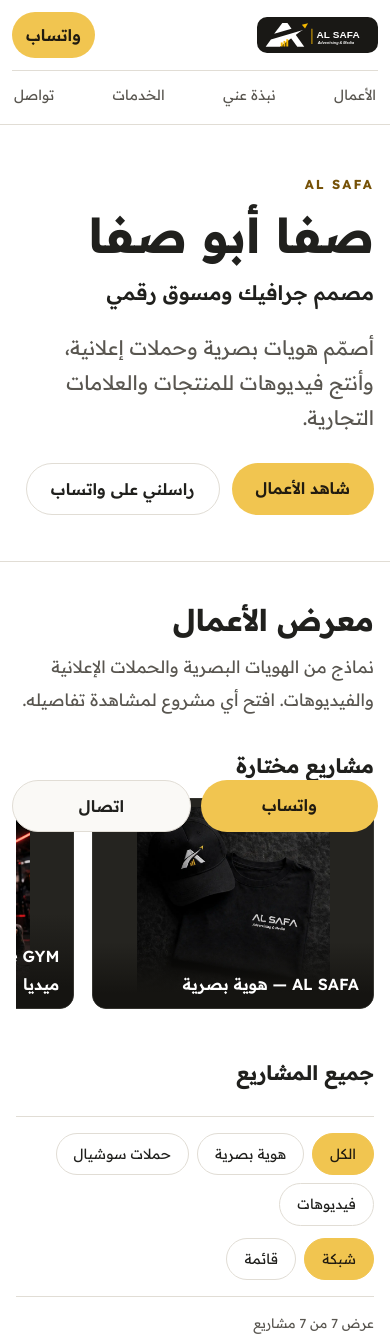
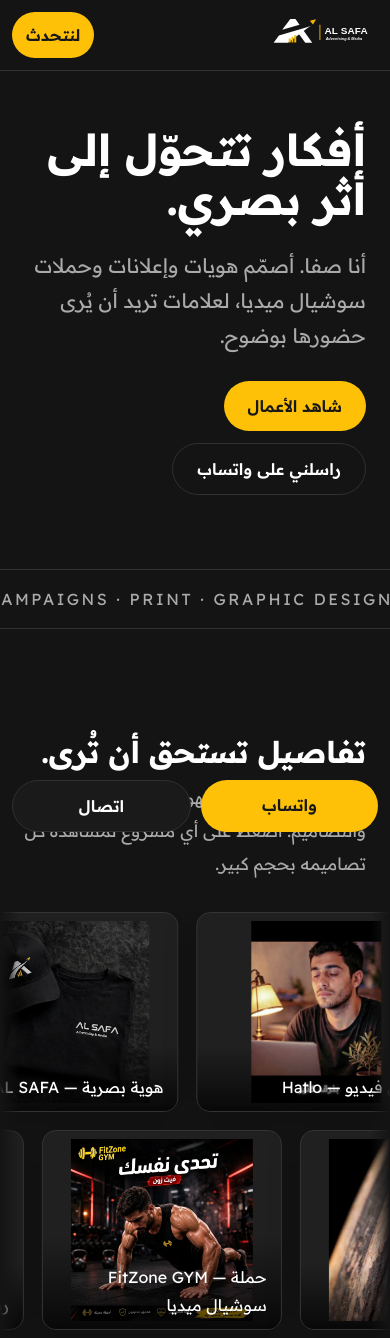
Before and after one commit to infoalsafaads-gif/rrtn, a plain HTML site: page index.html in a window 390 px wide. Shown: the top 1338 px of the page. Drawn offline with Linux system fonts and the light colour scheme.

Commit message:
Restore AL SAFA homepage before portfolio refresh

```diff
--- a/index.html
+++ b/index.html
@@ -1,8 +1,8 @@
 <!doctype html>
 <html lang="ar" dir="rtl"><head>
 <meta charset="utf-8"><meta name="viewport" content="width=device-width, initial-scale=1, viewport-fit=cover">
-<meta name="theme-color" content="#ffffff"><meta name="description" content="الموقع الرسمي لصفا أبو صفا، مصمم جرافيك ومسوق رقمي من طولكرم. استعرض أعمال الهوية البصرية والحملات وإعلانات الفيديو.">
-<title>صفا أبو صفا | AL SAFA للتصميم والإعلان</title>
+<meta name="theme-color" content="#141414"><meta name="description" content="AL SAFA — تصميم جرافيك، هويات بصرية، إعلانات وفيديوهات إبداعية.">
+<title>AL SAFA — صفا | تصميم · إعلانات · هوية بصرية</title>
 <link rel="preconnect" href="https://fonts.googleapis.com"><link rel="preconnect" href="https://fonts.gstatic.com" crossorigin>
 <link href="https://fonts.googleapis.com/css2?family=Readex+Pro:wght@300;400;600;700&display=swap" rel="stylesheet">
 <style>
@@ -58,61 +58,15 @@ dialog{border-radius:16px 16px 0 0;overscroll-behavior:contain}
 @media(max-width:1000px){.projects{grid-template-columns:repeat(2,minmax(0,1fr))}}
 @media(max-width:620px){.projects{grid-template-columns:1fr;gap:18px}.project .picture{aspect-ratio:4/3}.project .details{min-height:0;padding:17px 19px}.projects.list .project{grid-template-columns:120px minmax(0,1fr)}.projects.list .project .picture{min-height:140px}.projects.list .project .details{padding:12px}.projects.list .project strong{font-size:15px}.projects.list .project .details small{font-size:11px}.projects.list .openhint{margin-top:8px}.flow{margin-block:30px 42px}.flowitem{width:240px;height:200px}.bar .btn{margin-inline-start:auto}.dialoghead{padding:12px 16px}}
 @media(prefers-reduced-motion:reduce){.project,.project .picture img,.flowitem{transition:none}}
-
-:root{--bg:#fff;--ink:#20201d;--mute:#595650;--card:#faf9f6;--line:#e1ddd5;--y:#f1c550;--yink:#211b10;color-scheme:light}
-body{background:var(--bg)}
-.bar .logo,#intro img{background:#191815;border-radius:10px;padding:5px 8px}
-.bar .logo img{display:block}
-nav a:hover,.openhint,.dialoghead small,.panel small,.node b{color:#765208}
-.hero{padding-block:clamp(48px,9vw,108px) clamp(46px,7vw,84px)}
-.hero h1{font-size:clamp(48px,9vw,96px);margin-bottom:12px}
-.hero .hero-brand{font-size:13px;letter-spacing:.16em;color:#765208;font-weight:700;margin:0 0 14px}
-.hero .hero-role{font-weight:600;color:var(--ink);margin:0}
-#work{padding-top:clamp(40px,7vw,76px);border-top:1px solid var(--line)}
-#work h3{margin:0 0 12px;font-size:20px}
-.flow{direction:rtl;mask-image:none;margin:0 0 36px;grid-template-columns:repeat(3,minmax(0,1fr));overflow:visible}
-.flowitem{width:100%;height:auto;aspect-ratio:4/3;background:#252420;border-color:#35342f;box-shadow:none}
-.flowitem span{font-weight:600;background:linear-gradient(transparent,#151411 78%)}
-.project{border-color:var(--line);box-shadow:none}
-.project:hover{box-shadow:0 10px 26px #2e251014}
-.project .picture{background:#efede8}
-.project .details small{color:var(--mute)}
-.galleryitem{background:var(--card)}
-#about{padding-top:0}
-.about{display:grid;grid-template-columns:minmax(0,1fr) minmax(0,1.6fr);gap:24px 48px;background:var(--card);border:1px solid var(--line);border-radius:22px;padding:clamp(22px,5vw,52px)}
-.about p{color:var(--mute);margin:0 0 12px}
-.about p:last-child{margin-bottom:0}
-.about .about-role{font-weight:600}
-#intro{pointer-events:none;background:transparent;place-items:end center;padding-bottom:84px}
-#intro #skip{pointer-events:auto;background:var(--bg)}
-#intro.off #skip{pointer-events:none}
-#intro img{width:min(170px,45vw)}
-@media(max-width:820px){
- .bar{flex-wrap:wrap}
- nav{display:flex;order:3;width:100%;justify-content:space-between;gap:8px;margin:0;padding-top:8px;border-top:1px solid var(--line)}
- nav a{padding:4px 2px}
- html{scroll-padding-top:125px}
-}
-@media(max-width:620px){
- .wrap{padding-inline:16px}
- .about{grid-template-columns:1fr}
- .flow{grid-template-columns:none;grid-auto-flow:column;grid-auto-columns:80%;overflow-x:auto;scroll-snap-type:x mandatory;padding:3px 3px 10px}
- .flowitem{scroll-snap-align:start}
- .float{bottom:max(12px,env(safe-area-inset-bottom))}
-}
 </style></head><body>
 <div id="intro"><button id="skip" type="button">تخطّي المقدمة</button><img src="./assets/al-safa-logo-clean.svg" alt="AL SAFA"></div>
-<header><div class="bar"><a class="logo" href="#top"><img src="./assets/al-safa-logo-clean.svg" alt="AL SAFA"></a><nav aria-label="التنقل الرئيسي"><a href="#work">الأعمال</a><a href="#about">نبذة عني</a><a href="#services">الخدمات</a><a href="#contact">تواصل</a></nav><a class="btn" href="https://wa.me/972594753699">واتساب</a></div></header>
-<main id="top"><div class="wrap hero"><p class="hero-brand" lang="en">AL SAFA</p><h1>صفا أبو صفا</h1><p class="hero-role">مصمم جرافيك ومسوق رقمي</p><p>أصمّم هويات بصرية وحملات إعلانية، وأنتج فيديوهات للمنتجات والعلامات التجارية.</p><div class="cta"><a class="btn" href="#work">شاهد الأعمال</a><a class="btn ghost" href="https://wa.me/972594753699">راسلني على واتساب</a></div></div>
-<section id="work"><div class="wrap"><h2>معرض الأعمال</h2><p class="lead">نماذج من الهويات البصرية والحملات الإعلانية والفيديوهات. افتح أي مشروع لمشاهدة تفاصيله.</p><h3>مشاريع مختارة</h3><div class="flow" id="flow"></div><h3>جميع المشاريع</h3><div class="tools"><div class="chips" id="chips"></div><div class="views"><button class="view" data-view="grid" aria-pressed="true">شبكة</button><button class="view" data-view="list" aria-pressed="false">قائمة</button></div></div><p id="workcount" class="workcount" aria-live="polite"></p><div class="projects" id="projects"></div><p style="margin-top:28px"><a class="btn ghost" href="https://www.behance.net/a2b6d985" target="_blank" rel="noopener">المزيد على Behance</a></p></div></section>
-<section id="about"><div class="wrap"><div class="about">
-<div><h2>نبذة عني</h2><p class="about-role">صفا أبو صفا · طولكرم، فلسطين</p></div>
-<div><p>أنا صفا أبو صفا، مصمم جرافيك ومسوق رقمي. عملت بشكل مستقل، وفي التصميم والتسويق لدى المؤسسة الوطنية للخدمات الجامعية.</p>
-<p>أساعد المشاريع والعلامات التجارية في بناء هويتها البصرية، وتجهيز محتوى السوشيال ميديا، وإنتاج فيديوهات إعلانية للمنتجات. أستخدم أدوات الذكاء الاصطناعي ضمن عملي في إنتاج الفيديو.</p></div>
-</div></div></section>
+<header><div class="bar"><a class="logo" href="#top"><img src="./assets/al-safa-logo-clean.svg" alt="AL SAFA"></a><nav><a href="#work">الأعمال</a><a href="#services">الخدمات</a><a href="#contact">تواصل</a></nav><a class="btn" href="https://wa.me/972594753699">لنتحدث</a></div></header>
+<main id="top"><div class="wrap hero"><h1>أفكار تتحوّل إلى أثر بصري.</h1><p>أنا صفا. أصمّم هويات وإعلانات وحملات سوشيال ميديا، لعلامات تريد أن يُرى حضورها بوضوح.</p><div class="cta"><a class="btn" href="#work">شاهد الأعمال</a><a class="btn ghost" href="https://wa.me/972594753699">راسلني على واتساب</a></div></div>
+<div class="tick" aria-hidden="true"><span id="ticker"></span></div>
+<section id="work"><div class="wrap"><h2>تفاصيل تستحق أن تُرى.</h2><p class="lead">تحرّك بين نماذج من الهوية البصرية والحملات والتصاميم. اضغط على أي مشروع لمشاهدة كل تصاميمه بحجم كبير.</p></div><div class="flow" id="flow"></div><div class="wrap"><div class="tools"><div class="chips" id="chips"></div><div class="views"><button class="view" data-view="grid" aria-pressed="true">شبكة</button><button class="view" data-view="list" aria-pressed="false">قائمة</button></div></div><p id="workcount" class="workcount" aria-live="polite"></p><div class="projects" id="projects"></div><p style="margin-top:28px"><a class="btn ghost" href="https://www.behance.net/a2b6d985" target="_blank" rel="noopener">المزيد على Behance</a></p></div></section>
 <section id="circle" style="padding-top:0"><div class="wrap"><h2>من الفكرة إلى الانتشار.</h2><p class="lead">منظومة متكاملة تحوّل فكرتك إلى حضور ملموس. اختر الخدمة لاستكشافها.</p><div class="circle"><div class="nodes" id="nodes"></div><div class="panel" aria-live="polite"><small id="panelnum"></small><h3 id="paneltitle"></h3><p id="paneldesc"></p></div></div></div></section>
 <section id="services" style="padding-top:0"><div class="wrap"><h2>ما أقدّمه</h2><div class="svc"><div><h3>تصميم جرافيك</h3><p>هوية بصرية وتصاميم إعلانية تمنح علامتك حضوراً مميزاً.</p></div><div><h3>إنتاج فيديو</h3><p>إعلانات منتجات ومونتاج وموشن بجودة احترافية.</p></div><div><h3>إعلانات بالذكاء الاصطناعي</h3><p>مشاهد سينمائية وتحويل الصور إلى فيديوهات إعلانية.</p></div><div><h3>محتوى العلامات التجارية</h3><p>منشورات وحملات متناسقة للسوشيال ميديا.</p></div></div></div></section>
-<section id="contact" style="padding-top:0"><div class="wrap"><div class="contact"><div><h2>لنتحدث عن مشروعك</h2><p>0594753699 · info.alsafa.ads@gmail.com</p></div><div class="cta"><a class="btn" href="https://wa.me/972594753699">واتساب</a><a class="btn ghost" href="tel:+972594753699">اتصال مباشر</a><a class="btn ghost" href="mailto:info.alsafa.ads@gmail.com">البريد الإلكتروني</a><a class="btn ghost" href="https://www.facebook.com/profile.php?id=61596477453982">فيسبوك</a></div></div></div></section></main>
+<section id="contact" style="padding-top:0"><div class="wrap"><div class="contact"><div><h2>عندك فكرة؟ خلّينا نبدأ.</h2><p>0594753699 · info.alsafa.ads@gmail.com</p></div><div class="cta"><a class="btn" href="https://wa.me/972594753699">واتساب</a><a class="btn ghost" href="tel:+972594753699">اتصال مباشر</a><a class="btn ghost" href="mailto:info.alsafa.ads@gmail.com">البريد الإلكتروني</a><a class="btn ghost" href="https://www.facebook.com/profile.php?id=61596477453982">فيسبوك</a></div></div></div></section></main>
 <div class="wrap"><footer><span>© AL SAFA Advertising & Media</span><span><a href="https://www.facebook.com/profile.php?id=61596477453982">فيسبوك</a> · <a href="#top">العودة للأعلى</a></span></footer></div>
 <div class="float"><a href="https://wa.me/972594753699">واتساب</a><a href="tel:+972594753699">اتصال</a></div>
 <dialog id="dialog"><div class="dialoghead"><div><small id="dialogcategory"></small><h3 id="dialogtitle"></h3></div><button id="close" aria-label="إغلاق">✕</button></div><div class="gallery" id="gallery"></div></dialog>
@@ -149,38 +103,11 @@ function render(){
 }
 for(const [key,name] of categories){let b=document.createElement('button');b.className='chip';b.textContent=name;b.setAttribute('aria-pressed',key==='all');b.onclick=()=>{filter=key;document.querySelectorAll('.chip').forEach(x=>x.setAttribute('aria-pressed',x===b));render()};$('#chips').append(b)}
 document.querySelectorAll('.view').forEach(b=>b.onclick=()=>{document.querySelectorAll('.view').forEach(x=>x.setAttribute('aria-pressed',x===b));projects.classList.toggle('list',b.dataset.view==='list')});
-fetch('./portfolio-data.json')
- .then(response=>{
-  if(!response.ok) throw Error('Portfolio data');
-  return response.json();
- })
- .then(data=>{
-  all=data.projects||[];
-  render();
-  const featured=['brand','social','video'].map(key=>all.find(project=>project.coverImage&&category(project)===key)).filter(Boolean);
-  for(const project of featured){
-   const button=document.createElement('button');
-   button.className='flowitem';
-   button.type='button';
-   const image=document.createElement('img');
-   image.src=project.coverImage;
-   image.alt='';
-   image.loading='lazy';
-   image.decoding='async';
-   const title=document.createElement('span');
-   title.textContent=project.title;
-   button.append(image,title);
-   button.onclick=()=>openProject(project);
-   $('#flow').append(button);
-  }
- })
- .catch(error=>{
-  projects.textContent='تعذر تحميل المشاريع. يرجى تحديث الصفحة.';
-  console.error(error);
- });
+fetch('./portfolio-data.json').then(r=>{if(!r.ok)throw Error('Portfolio data');return r.json()}).then(data=>{all=data.projects||[];render();for(let i=0;i<3;i++){let row=document.createElement('div');row.className='flowrow';const picks=all.filter(p=>p.coverImage).filter((_,j)=>j%3===i);for(let repeat=0;repeat<2;repeat++){for(const p of picks){const b=document.createElement('button');b.className='flowitem';b.type='button';let img=document.createElement('img');img.src=p.coverImage;img.alt='';img.loading='lazy';let title=document.createElement('span');title.textContent=p.title;b.append(img,title);b.onclick=()=>openProject(p);row.append(b)}}$('#flow').append(row)}}).catch(e=>{projects.textContent='تعذر تحميل المشاريع. يرجى تحديث الصفحة.';console.error(e)});
 $('#close').onclick=()=>$('#dialog').close();$('#dialog').addEventListener('click',e=>{if(e.target===$('#dialog'))$('#dialog').close()});
 const services=[['01','تصميم','DESIGN','تصميم يصنع الانطباع','هوية بصرية وتصاميم إعلانية تلفت الانتباه وتمنح علامتك حضوراً واضحاً.'],['02','طباعة','PRINT','مطبوعات جاهزة للاستخدام','بطاقات أعمال وقرطاسية ولافتات وتصاميم بملفات جاهزة للطباعة.'],['03','توزيع','DISTRIBUTION','انتشار يصل لجمهورك','تجهيز المحتوى بمقاسات المنصات المختلفة وجدولة النشر.']];
 function choose(i){document.querySelectorAll('.node').forEach((x,j)=>x.setAttribute('aria-pressed',i===j));$('#panelnum').textContent=services[i][0]+' / '+services[i][2];$('#paneltitle').textContent=services[i][3];$('#paneldesc').textContent=services[i][4]}
 services.forEach((s,i)=>{let b=document.createElement('button');b.className='node';b.innerHTML='<b>'+s[0]+'</b><strong>'+s[1]+'</strong>';b.onclick=()=>choose(i);$('#nodes').append(b)});choose(0);
-const hide=()=>$('#intro').classList.add('off');$('#skip').onclick=hide;setTimeout(hide,matchMedia('(prefers-reduced-motion:reduce)').matches?0:1250);
+$('#ticker').textContent=('GRAPHIC DESIGN  ·  BRAND VISUALS  ·  SOCIAL CAMPAIGNS  ·  PRINT  ·  ').repeat(10);
+const hide=()=>$('#intro').classList.add('off');$('#skip').onclick=hide;setTimeout(hide,matchMedia('(prefers-reduced-motion:reduce)').matches?0:3000);
 </script></body></html>
```
